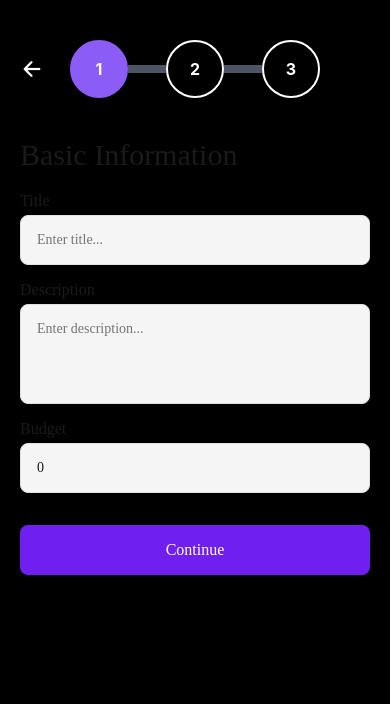
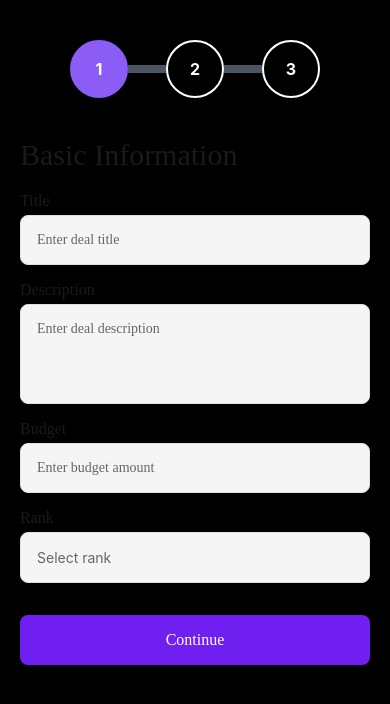
Before and after one commit to final-project-teams/Sponsofy, a React Native app in the folder Sponsofy/: screen /AddDeal in a window 390 px wide. Shown: the top 704 px of the page. Built offline with nearby package versions, Linux system fonts and the light colour scheme.

Commit message:
going to fix terms

```diff
--- a/Sponsofy/app.json
+++ b/Sponsofy/app.json
@@ -17,8 +17,8 @@
       "assets/fonts/*"
     ],
     "extra": {
-      "API_URL": "http://192.168.2.123:3304/api",
-      "SOCKET_URL": "http://192.168.2.123:4000"
+      "API_URL": "http://192.168.2.196:3304/api",
+      "SOCKET_URL": "http://192.168.2.196:4000"
     },
     "fonts": [
       {
--- a/Sponsofy/src/screens/AddDeal.tsx
+++ b/Sponsofy/src/screens/AddDeal.tsx
@@ -1,10 +1,11 @@
 import React, { useState } from "react";
-import { View, Text, TextInput, Button, Platform, StyleSheet, TouchableOpacity } from "react-native";
+import { View, Text, TextInput, Button, Platform, StyleSheet, TouchableOpacity, ScrollView, Modal } from "react-native";
 import DateTimePicker, { DateTimePickerEvent } from '@react-native-community/datetimepicker';
 import { useTheme } from "../theme/ThemeContext";
 import api from "../config/axios";
 import { Ionicons } from '@expo/vector-icons';
 import { useNavigation } from '@react-navigation/native';
+import AsyncStorage from '@react-native-async-storage/async-storage';
 
 const AddDeal = () => {
     const { currentTheme } = useTheme();
@@ -12,10 +13,13 @@ const AddDeal = () => {
 
     const [title, setTitle] = useState("");
     const [description, setDescription] = useState("");
-    const [budget, setBudget] = useState(0);
+    const [budget, setBudget] = useState("");
     const [terms, setTerms] = useState("");
+    const [payement_terms, setPayement_terms] = useState("");
     const [start_date, setStartDate] = useState("");
     const [end_date, setEndDate] = useState("");
+    const [rank, setRank] = useState("");
+    const [showRankDropdown, setShowRankDropdown] = useState(false);
 
     const [view, setView] = useState("Basic Information");
 
@@ -24,37 +28,88 @@ const AddDeal = () => {
         description: '',
         budget: '',
         terms: '',
+        payement_terms: '',
         start_date: '',
-        end_date: ''
+        end_date: '',
+        rank: ''
     });
 
     const [showStartDatePicker, setShowStartDatePicker] = useState(false);
     const [showEndDatePicker, setShowEndDatePicker] = useState(false);
 
+    const rankOptions = ['plat', 'gold', 'silver'];
+
     const handleTitleChange = (text: string) => {
         setTitle(text);
+        if (errors.title) setErrors({ ...errors, title: '' });
     }
 
     const handleDescriptionChange = (text: string) => {
         setDescription(text);
+        if (errors.description) setErrors({ ...errors, description: '' });
     }
 
-    const handleBudgetChange = (text: number) => {
+    const handleBudgetChange = (text: string) => {
+        if (/^\d*\.?\d*$/.test(text)) {
             setBudget(text);
+            if (errors.budget) setErrors({ ...errors, budget: '' });
+        }
     }
 
     const handleTermsChange = (text: string) => {
-        setTerms(text);
+        setPayement_terms(text);
+        if (errors.payement_terms) setErrors({ ...errors, payement_terms: '' });
+    }
+
+    const handleRankSelect = (selectedRank: string) => {
+        setRank(selectedRank);
+        setShowRankDropdown(false);
+        if (errors.rank) setErrors({ ...errors, rank: '' });
     }
 
     const handleContinueBasicInformation = () => {
-        if (title && description && budget > 0) {
+        const newErrors = { ...errors };
+        let isValid = true;
+
+        if (!title.trim()) {
+            newErrors.title = 'Title is required';
+            isValid = false;
+        }
+
+        if (!description.trim()) {
+            newErrors.description = 'Description is required';
+            isValid = false;
+        }
+
+        if (!budget || parseFloat(budget) <= 0) {
+            newErrors.budget = 'Valid budget is required';
+            isValid = false;
+        }
+
+        if (!rank) {
+            newErrors.rank = 'Rank is required';
+            isValid = false;
+        }
+
+        setErrors(newErrors);
+
+        if (isValid) {
             setView("Terms");
         }
     }
 
     const handleContinueTerms = () => {
-        if (terms) {
+        const newErrors = { ...errors };
+        let isValid = true;
+
+        if (!payement_terms.trim()) {
+            newErrors.payement_terms = 'Terms are required';
+            isValid = false;
+        }
+
+        setErrors(newErrors);
+
+        if (isValid) {
             setView("Start & End Date");
         }
     }
@@ -63,6 +118,7 @@ const AddDeal = () => {
         setShowStartDatePicker(false);
         if (selectedDate) {
             setStartDate(selectedDate.toISOString().split('T')[0]);
+            if (errors.start_date) setErrors({ ...errors, start_date: '' });
         }
     };
 
@@ -70,6 +126,7 @@ const AddDeal = () => {
         setShowEndDatePicker(false);
         if (selectedDate) {
             setEndDate(selectedDate.toISOString().split('T')[0]);
+            if (errors.end_date) setErrors({ ...errors, end_date: '' });
         }
     };
 
@@ -87,13 +144,18 @@ const AddDeal = () => {
             isValid = false;
         }
 
-        if (!budget || budget <= 0) {
+        if (!budget || parseFloat(budget) <= 0) {
             newErrors.budget = 'Valid budget is required';
             isValid = false;
         }
 
-        if (!terms.trim()) {
-            newErrors.terms = 'Terms are required';
+        if (!rank) {
+            newErrors.rank = 'Rank is required';
+            isValid = false;
+        }
+
+        if (!payement_terms.trim()) {
+            newErrors.payement_terms = 'Terms are required';
             isValid = false;
         }
 
@@ -117,30 +179,45 @@ const AddDeal = () => {
         }
 
         try {
-            const response = await api.post("/addDeal", {
-                title,
-                description,
-                budget,
-                terms,
-                start_date,
-                end_date
-            });
-            console.log(response.data);
-            // Add success handling here (e.g., navigation or success message)
+            const userString = await AsyncStorage.getItem('user');
+            let userData = null;
+
+            if (userString) {
+                userData = JSON.parse(userString);
+                console.log("User data found:", userData);
+            } else {
+                console.log("User not found in storage, proceeding with deal creation anyway");
+            }
+
+            const dealData = {
+                title: title,
+                description: description,
+                budget: parseFloat(budget),
+                payement_terms: payement_terms,
+                start_date: start_date,
+                end_date: end_date,
+                rank: rank,
+                user_id: userData?.id || null
+            };
+
+            console.log("Posting deal data:", dealData);
+
+            const response = await api.post("/addDeal", dealData);
+
+            console.log("Deal created successfully:", response.data);
+
+            navigation.navigate("Home" as never);
+
         } catch (error) {
             console.error('Error posting deal:', error);
-            // Add error handling here (e.g., error message to user)
         }
-    }
+    };
 
     const handleGoBack = () => {
         if (view === "Terms") {
             setView("Basic Information");
         } else if (view === "Start & End Date") {
             setView("Terms");
-        }
-        if (view === "Basic Information") {
-            navigation.navigate("Home" as never);
         }
     };
 
@@ -259,6 +336,36 @@ const AddDeal = () => {
             marginTop: currentTheme.spacing.medium,
             textAlign: 'center',
         },
+        modalOverlay: {
+            flex: 1,
+            backgroundColor: 'rgba(0, 0, 0, 0.5)',
+            justifyContent: 'center',
+            alignItems: 'center',
+        },
+        modalContent: {
+            backgroundColor: currentTheme.colors.surface,
+            borderRadius: currentTheme.borderRadius.medium,
+            padding: currentTheme.spacing.large,
+            width: '80%',
+            maxHeight: '70%',
+        },
+        modalTitle: {
+            fontSize: currentTheme.fontSizes.large,
+            fontFamily: currentTheme.fonts.semibold,
+            color: currentTheme.colors.text,
+            marginBottom: currentTheme.spacing.medium,
+            textAlign: 'center',
+        },
+        optionItem: {
+            paddingVertical: currentTheme.spacing.medium,
+            borderBottomWidth: 1,
+            borderBottomColor: currentTheme.colors.border,
+        },
+        optionText: {
+            fontSize: currentTheme.fontSizes.medium,
+            color: currentTheme.colors.text,
+            textAlign: 'center',
+        },
     });
 
     const getStepStyle = (stepNumber: number) => {
@@ -288,6 +395,7 @@ const AddDeal = () => {
 
     return (
         <View style={styles.container}>
+            {view !== "Basic Information" && (
                 <TouchableOpacity
                     style={styles.backButton}
                     onPress={handleGoBack}
@@ -298,6 +406,7 @@ const AddDeal = () => {
                         color="#ffffff"
                     />
                 </TouchableOpacity>
+            )}
             <View style={styles.progressContainer}>
                 <View style={getStepStyle(1)}>
                     <Text style={getStepTextStyle(1)}>1</Text>
@@ -312,26 +421,32 @@ const AddDeal = () => {
                 </View>
             </View>
 
+            <ScrollView style={{ flex: 1 }}>
+                <Text style={styles.viewTitle}>
+                    {view === "Basic Information" && "Basic Information"}
+                    {view === "Terms" && "Terms"}
+                    {view === "Start & End Date" && "Start & End Date"}
+                </Text>
+
                 {view === "Basic Information" && (
-                <>
-                    <Text style={styles.viewTitle}>{view}</Text>
+                    <View>
                         <Text style={styles.label}>Title</Text>
                         <TextInput
                             style={styles.input}
-                        placeholder="Enter title..."
-                        placeholderTextColor={currentTheme.colors.textSecondary}
+                            placeholder="Enter deal title"
+                            placeholderTextColor="#666"
+                            value={title}
                             onChangeText={handleTitleChange}
-                        value={title}
                         />
                         {errors.title ? <Text style={styles.errorText}>{errors.title}</Text> : null}
 
                         <Text style={styles.label}>Description</Text>
                         <TextInput
                             style={[styles.input, { height: 100, textAlignVertical: 'top' }]}
-                        placeholder="Enter description..."
-                        placeholderTextColor={currentTheme.colors.textSecondary}
+                            placeholder="Enter deal description"
+                            placeholderTextColor="#666"
+                            value={description}
                             onChangeText={handleDescriptionChange}
-                        value={description}
                             multiline
                         />
                         {errors.description ? <Text style={styles.errorText}>{errors.description}</Text> : null}
@@ -339,53 +454,95 @@ const AddDeal = () => {
                         <Text style={styles.label}>Budget</Text>
                         <TextInput
                             style={styles.input}
-                        placeholder="Enter budget..."
-                        placeholderTextColor={currentTheme.colors.textSecondary}
-                        onChangeText={(text) => handleBudgetChange(Number(text))}
+                            placeholder="Enter budget amount"
+                            placeholderTextColor="#666"
+                            value={budget}
+                            onChangeText={handleBudgetChange}
                             keyboardType="numeric"
-                        value={budget.toString()}
                         />
                         {errors.budget ? <Text style={styles.errorText}>{errors.budget}</Text> : null}
 
-                    <TouchableOpacity style={styles.button} onPress={handleContinueBasicInformation}>
+                        <Text style={styles.label}>Rank</Text>
+                        <TouchableOpacity
+                            style={styles.input}
+                            onPress={() => setShowRankDropdown(true)}
+                        >
+                            <Text style={{ color: rank ? '#FFFFFF' : '#666' }}>
+                                {rank || "Select rank"}
+                            </Text>
+                        </TouchableOpacity>
+                        {errors.rank ? <Text style={styles.errorText}>{errors.rank}</Text> : null}
+
+                        <Modal
+                            visible={showRankDropdown}
+                            transparent={true}
+                            animationType="slide"
+                            onRequestClose={() => setShowRankDropdown(false)}
+                        >
+                            <TouchableOpacity
+                                style={styles.modalOverlay}
+                                activeOpacity={1}
+                                onPress={() => setShowRankDropdown(false)}
+                            >
+                                <View style={styles.modalContent}>
+                                    <Text style={styles.modalTitle}>Select Rank</Text>
+                                    {rankOptions.map((option) => (
+                                        <TouchableOpacity
+                                            key={option}
+                                            style={styles.optionItem}
+                                            onPress={() => handleRankSelect(option)}
+                                        >
+                                            <Text style={styles.optionText}>{option}</Text>
+                                        </TouchableOpacity>
+                                    ))}
+                                </View>
+                            </TouchableOpacity>
+                        </Modal>
+
+                        <TouchableOpacity
+                            style={styles.button}
+                            onPress={handleContinueBasicInformation}
+                        >
                             <Text style={styles.buttonText}>Continue</Text>
                         </TouchableOpacity>
-                </>
+                    </View>
                 )}
 
                 {view === "Terms" && (
-                <>
-                    <Text style={styles.viewTitle}>{view}</Text>
+                    <View>
                         <Text style={styles.label}>Terms</Text>
                         <TextInput
-                        style={[styles.input, { height: 150, textAlignVertical: 'top' }]}
-                        placeholder="Enter terms..."
-                        placeholderTextColor={currentTheme.colors.textSecondary}
+                            style={[styles.input, { height: 200, textAlignVertical: 'top' }]}
+                            placeholder="Enter deal terms"
+                            placeholderTextColor="#666"
+                            value={payement_terms}
                             onChangeText={handleTermsChange}
-                        value={terms}
                             multiline
                         />
-                    {errors.terms ? <Text style={styles.errorText}>{errors.terms}</Text> : null}
+                        {errors.payement_terms ? <Text style={styles.errorText}>{errors.payement_terms}</Text> : null}
 
-                    <TouchableOpacity style={styles.button} onPress={handleContinueTerms}>
+                        <TouchableOpacity
+                            style={styles.button}
+                            onPress={handleContinueTerms}
+                        >
                             <Text style={styles.buttonText}>Continue</Text>
                         </TouchableOpacity>
-                </>
+                    </View>
                 )}
 
                 {view === "Start & End Date" && (
-                <>
-                    <Text style={styles.viewTitle}>{view}</Text>
-
+                    <View>
                         <Text style={styles.label}>Start Date</Text>
                         <TouchableOpacity
                             style={styles.dateButton}
                             onPress={() => setShowStartDatePicker(true)}
                         >
                             <Text style={styles.dateButtonText}>
-                            {start_date || "Select Start Date"}
+                                {start_date ? start_date : "Select Start Date"}
                             </Text>
                         </TouchableOpacity>
+                        {errors.start_date ? <Text style={styles.errorText}>{errors.start_date}</Text> : null}
+
                         {showStartDatePicker && (
                             <DateTimePicker
                                 value={start_date ? new Date(start_date) : new Date()}
@@ -394,7 +551,6 @@ const AddDeal = () => {
                                 onChange={handleStartDateChange}
                             />
                         )}
-                    {errors.start_date ? <Text style={styles.errorText}>{errors.start_date}</Text> : null}
 
                         <Text style={styles.label}>End Date</Text>
                         <TouchableOpacity
@@ -402,26 +558,29 @@ const AddDeal = () => {
                             onPress={() => setShowEndDatePicker(true)}
                         >
                             <Text style={styles.dateButtonText}>
-                            {end_date || "Select End Date"}
+                                {end_date ? end_date : "Select End Date"}
                             </Text>
                         </TouchableOpacity>
+                        {errors.end_date ? <Text style={styles.errorText}>{errors.end_date}</Text> : null}
+
                         {showEndDatePicker && (
                             <DateTimePicker
                                 value={end_date ? new Date(end_date) : new Date()}
                                 mode="date"
                                 display="default"
                                 onChange={handleEndDateChange}
-                            minimumDate={start_date ? new Date(start_date) : undefined}
                             />
                         )}
-                    {errors.end_date ? <Text style={styles.errorText}>{errors.end_date}</Text> : null}
 
-                    <TouchableOpacity style={styles.button} onPress={handlePostDeal}>
-                        <Text style={styles.buttonText}>Post Deal</Text>
+                        <TouchableOpacity
+                            style={styles.button}
+                            onPress={handlePostDeal}
+                        >
+                            <Text style={styles.buttonText}>Submit Deal</Text>
                         </TouchableOpacity>
-                    <Text style={styles.continueText}>By Continuing, you agree to the Sponsofy's Terms & Conditions</Text>
-                </>
+                    </View>
                 )}
+            </ScrollView>
         </View>
     );
 };
```
Also changed, not shown: 1 other file (tests, documents, lock files or other folders). Lines whose indentation alone changed are shown as unchanged.
